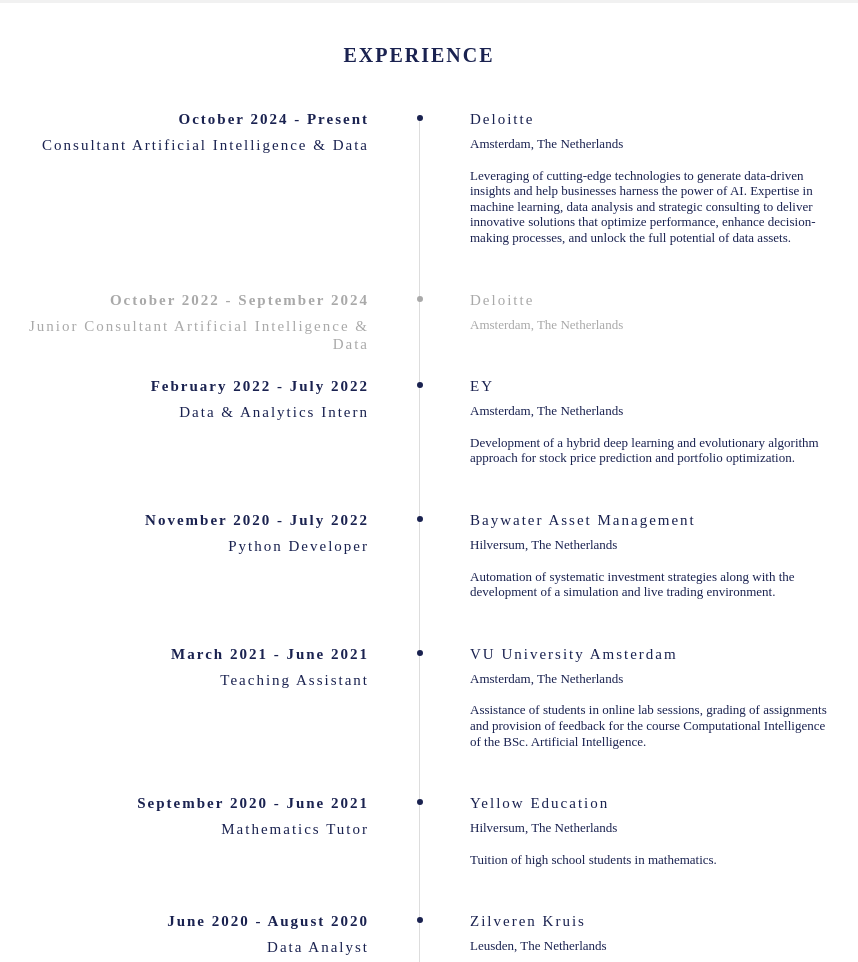
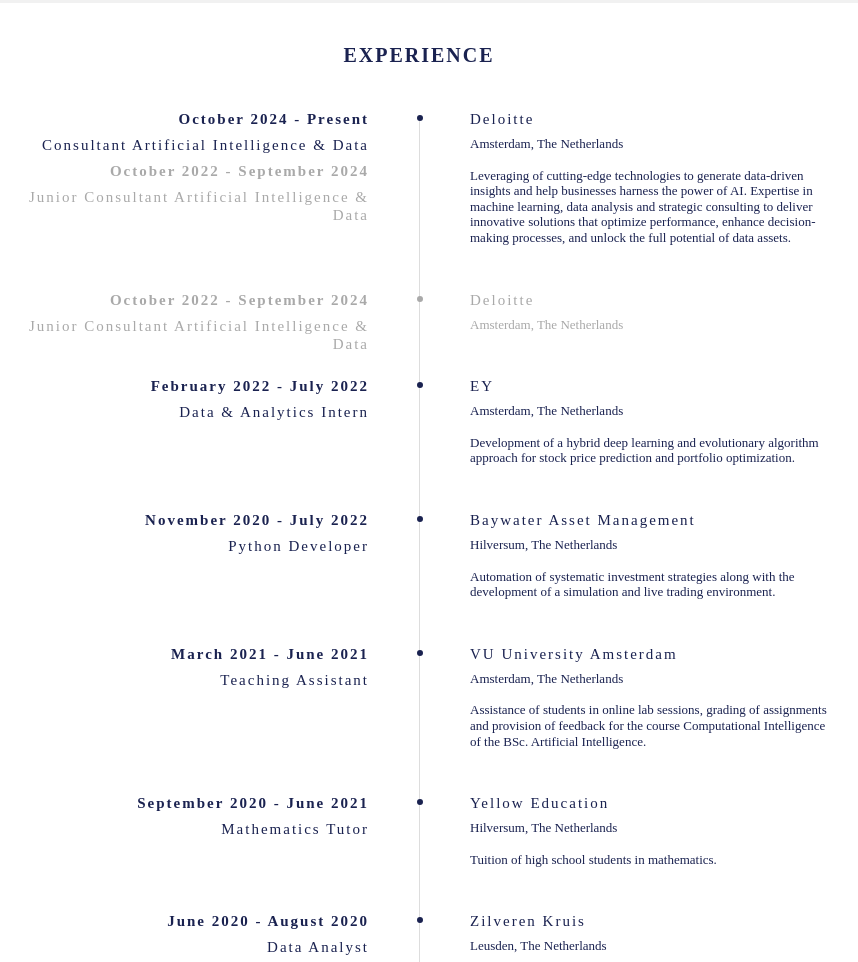
Before and after one commit to tomdevalk1997/cv, a plain HTML site: page index.html in a window 1280 px wide. Shown: the part 1269-2231 px from the top of the page, without its empty margins (221-1079 px from the left). Drawn offline with nearby package versions, Linux system fonts and the light colour scheme.

Commit message:
Minor change

```diff
--- a/index.html
+++ b/index.html
@@ -113,6 +113,8 @@
               <div class="timeline-timefunction">
                 <h3 class="timeline-description-header">October 2024 - Present</h3>
                 <h4 class="timeline-description-header">Consultant Artificial Intelligence & Data</h4>
+                <h3 class="timeline-description-header" style="color: #A9A9A9;">October 2022 - September 2024</h3>
+                <h4 class="timeline-description-header" style="color: #A9A9A9;">Junior Consultant Artificial Intelligence & Data</h4>
               </div>
             </div>
             <div class="timeline-element-right col-5 col-lg-4">
```
